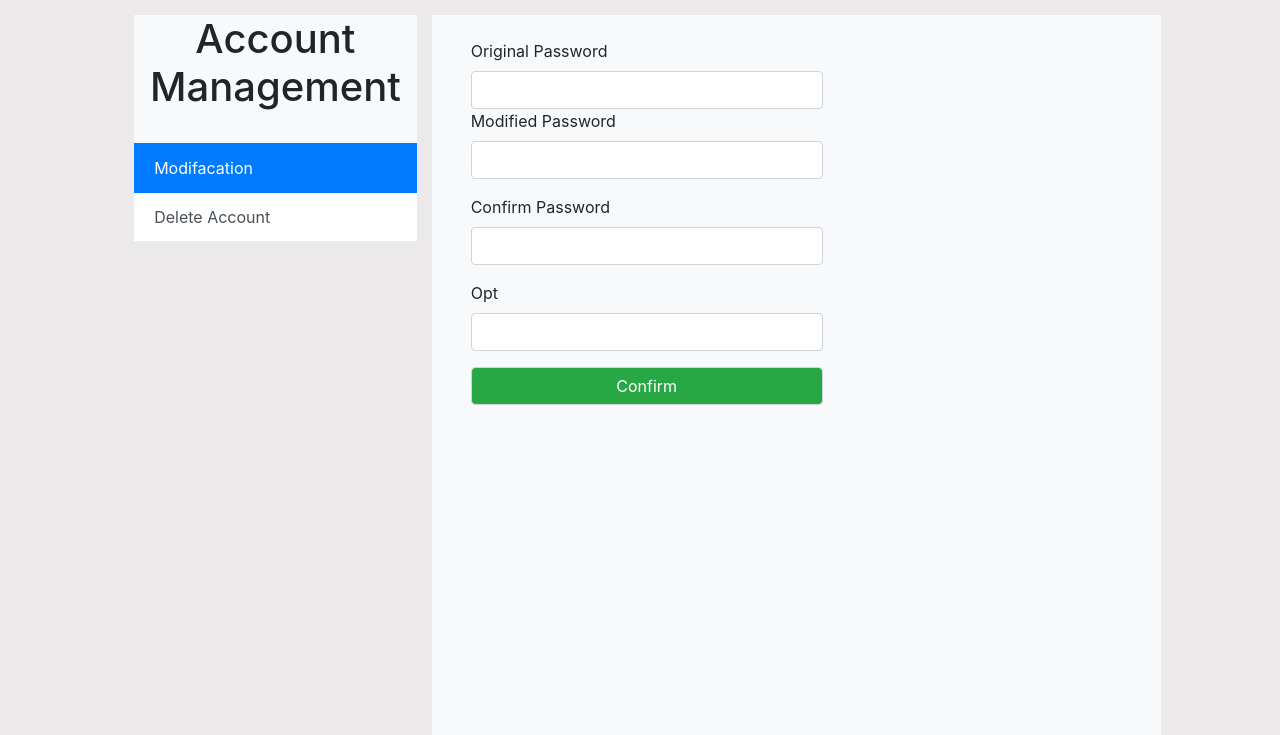
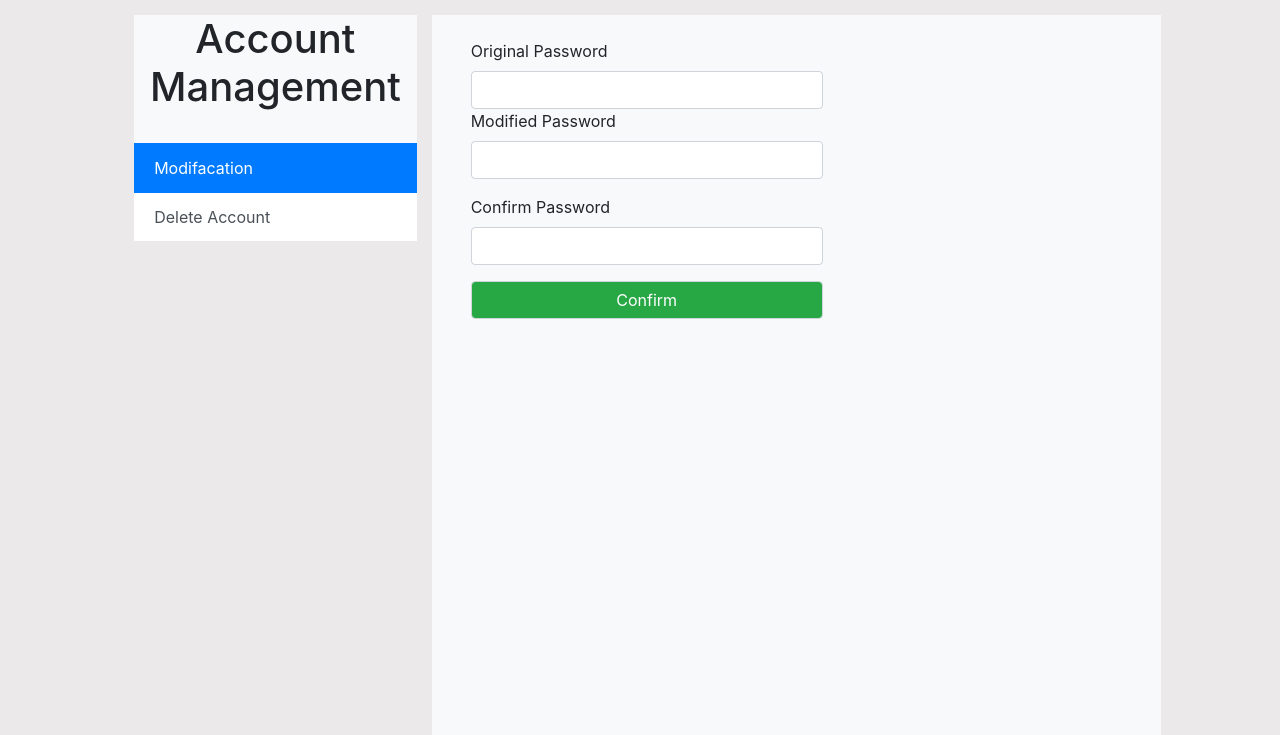
Before and after one commit to hanshanglin/polyu-comp3334-project, a Flask app: page /account in a window 1280 px wide. Shown: the part 65-800 px from the top of the page. Run offline with Flask 2, Linux system fonts and the light colour scheme; the visitor is signed in with stand-in values (Sample User, id 1); parts of the project's set-up code (start-up, migrations or seed data) failed here and were passed over; some libraries are stand-ins or nearby versions.

Commit message:
fix buggy

```diff
--- a/Form.py
+++ b/Form.py
@@ -4,20 +4,14 @@ from wtforms.validators import DataRequired,Length
 
 
 class LoginForm(FlaskForm):
-    username = StringField(u'username', validators=[
-                DataRequired(message= u'username length must in 16 '), Length(1, 16)])
-    dynamic = StringField(u'dynamic', validators=[
-                DataRequired(message= u'dynamic code length should be 6 '), Length(1, 7)])
-    password = PasswordField(u'password',
-                  validators=[DataRequired(message= u'password can not be empty')])
-
+    username = StringField(u'username', validators=[DataRequired(message= u'username can not be empty')])
+    dynamic = StringField(u'dynamic', validators=[DataRequired(message= u'dynamic can not be empty')])
+    password = PasswordField(u'password', validators=[DataRequired(message= u'password can not be empty')])
     submit = SubmitField(u'login')
 
 class RegisterForm(FlaskForm):
-    username = StringField(u'username', validators=[
-                DataRequired(message= u'username length must in 16 '), Length(1, 16)])
-    password = PasswordField(u'password',
-                  validators=[DataRequired(message= u'password can not be empty')])
+    username = StringField(u'username', validators=[DataRequired(message= u'username can not be empty')])
+    password = PasswordField(u'password', validators=[DataRequired(message= u'password can not be empty')])
     submit = SubmitField(u'login')
 
 class AccountForm(FlaskForm):
--- a/User.py
+++ b/User.py
@@ -90,7 +90,6 @@ class User(UserMixin):
     def verify_password(self, password, dynamic):
         if self.password_hash is None or self.seed is None:
             return False
-
         if self.try_time>=5 and time.time() - 600 < self.last_login_time:
             return 2
         if check_password_hash(self.password_hash, password):
@@ -109,7 +108,7 @@ class User(UserMixin):
 
     def check_dynamic(self,dynamic):
         # (unixtime%1000 /30)^2 *seed_token %1000000
-        if self.seed is None:
+        if self.seed is None or not str(dynamic).isnumeric():
             return False
         return OTPPreset.check(self.seed, dynamic)
 
--- a/templates/account.html
+++ b/templates/account.html
@@ -73,10 +73,6 @@
                                             <p id="rePasswordError">The repassword is different.</p>
                                         </div>
                                     </div>
-                                    <div class="form-group">
-                                        <label for="opt">Opt</label>
-                                        <input id="opt" class="form-control" name="opt" required type="text" value="">
-                                    </div>
                                     <p id="errorMsg" style="display: hidden; color: red;"></p>
                                     <input id="submit" class="form-control bg-success text-white" name="submit"
                                         type="submit" value="Confirm">
@@ -94,11 +90,6 @@
                                     <label for="dpassword">Password</label>
                                     <input id="dpassword" class="form-control" required name="dpassword" type="password"
                                         value="">
-                                    <div class="form-group">
-                                        <label for="dopt">Opt</label>
-                                        <input id="dopt" class="form-control" requird name="dopt" required type="text"
-                                            value="">
-                                    </div>
                                     <p id="errorMsg" style="display: hidden; color: red;"></p>
                                     <button id="btnDelete" class="btn btn-danger"><b>DELETE</b></button>
                                     <span><b>this account.</b></span>
--- a/templates/view.html
+++ b/templates/view.html
@@ -88,7 +88,7 @@
 			let keyvalue = document.getElementById("spwd").value;
             sessionStorage.setItem('key', keyvalue);
 
-			key = CryptoJS.enc.Utf8.parse(keyvalue.padEnd(32,"0").slice(0,32));
+			key = CryptoJS.enc.Utf8.parse(keyvalue.padEnd(32,"@").slice(0,32));
             $('#spwd').attr("readonly",true);
             $("#changeKey").hide();
             load_data();
@@ -237,7 +237,7 @@
                     $('#spwd').attr("readonly",false);
                 }else{
                     document.getElementById("spwd").value = key_data;
-                    key = CryptoJS.enc.Utf8.parse(keyvalue.padEnd(32,"0").slice(0,32));
+                    key = CryptoJS.enc.Utf8.parse(key_data.padEnd(32,"@").slice(0,32));
                     load_data();
                 }
 
```
